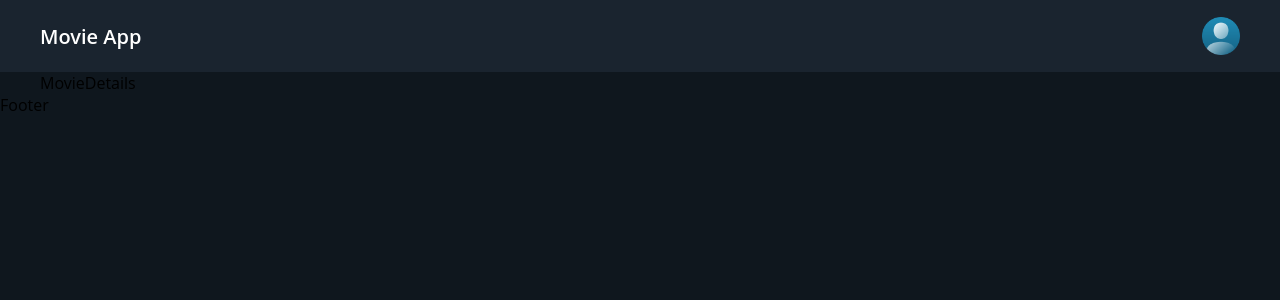
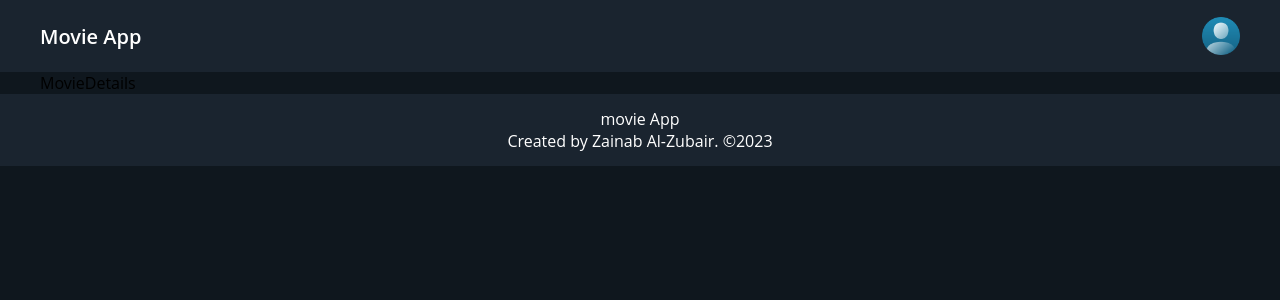
Before and after one commit to Zainab-Alzubair/movie-app, a React (Create React App) app: page /movie/1 in a window 1280 px wide. Shown: the top 300 px of the page. Built offline with nearby package versions, Linux system fonts and the light colour scheme.

Commit message:
Add the Footer

```diff
--- a/src/components/Footer/Footer.js
+++ b/src/components/Footer/Footer.js
@@ -1,8 +1,10 @@
 import React from 'react';
+import './Footer.scss';
 
 const Footer = () => (
-  <div>
-    Footer
+  <div className="footer">
+    <div>movie App</div>
+    <div>Created by Zainab Al-Zubair. ©2023</div>
   </div>
 );
 
--- a/src/components/Footer/Footer.scss
+++ b/src/components/Footer/Footer.scss
@@ -0,0 +1,11 @@
+@import '../../common/colors.scss';
+
+.footer {
+  background-color: $secondary-color;
+  height: 72px;
+  display: flex;
+  justify-content: center;
+  align-items: center;
+  color: $font-primary;
+  flex-direction: column;
+}
```
